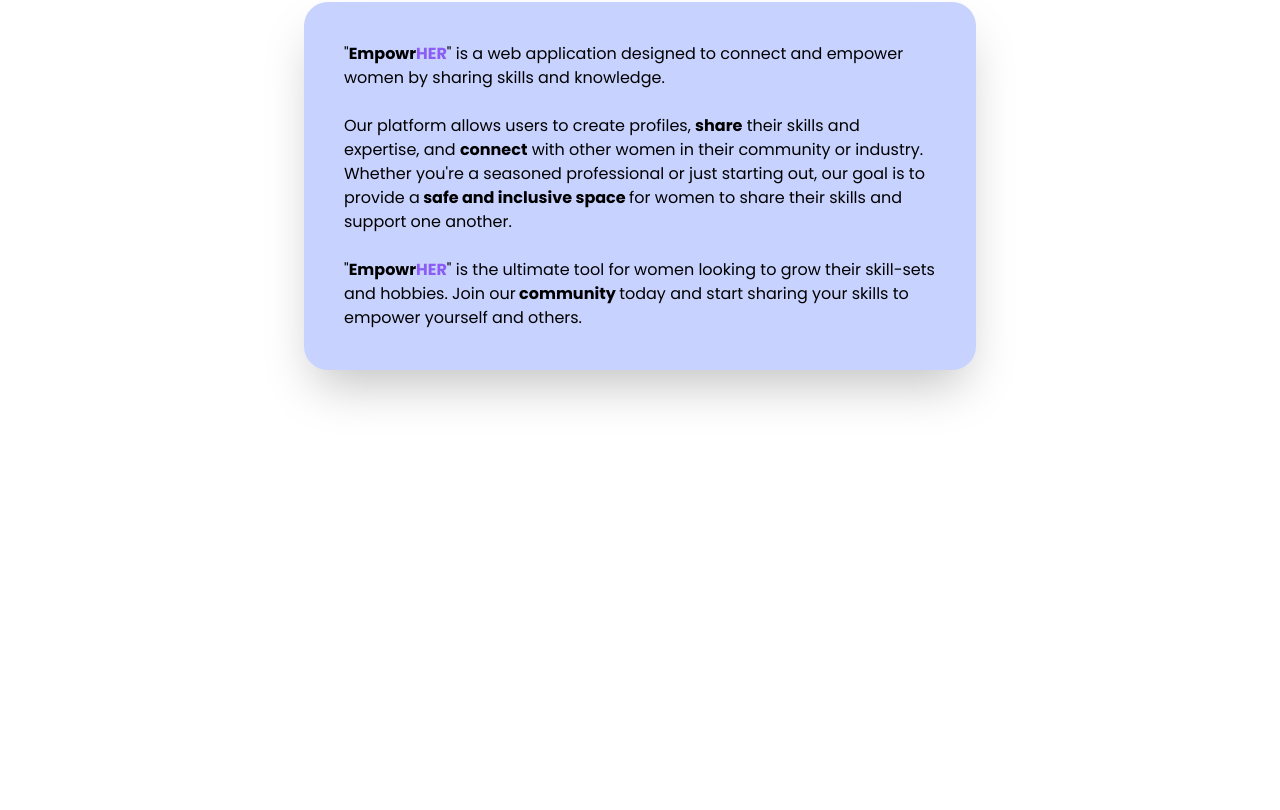
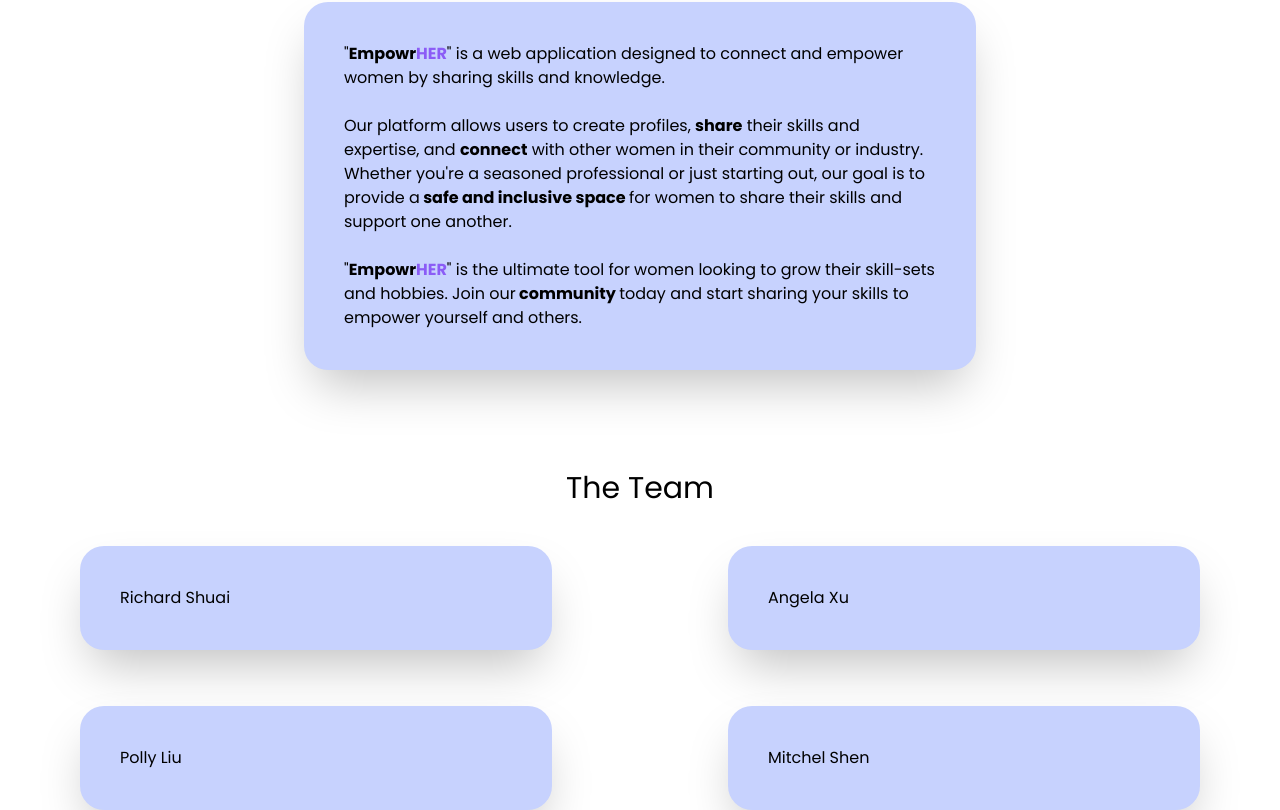
Before and after one commit to pollyliu1/EmpowrHER, a Next.js app in the folder client/: page / in a window 1280 px wide. Shown: the part 1674-2484 px from the top of the page. Before the commit the page ends 2144 px from the top, so only its background shows below. Built offline with nearby package versions, Linux system fonts and the light colour scheme; no server answers.

Commit message:
added beginnings of intro containers

```diff
--- a/client/src/components/Jumbotron.tsx
+++ b/client/src/components/Jumbotron.tsx
@@ -131,10 +131,27 @@ function Jumbotron({ user }) {
                             </p>
                         </div>
                     </section>
-                </div>
+          <section>
+            <h1 className="text-center text-3xl">The Team</h1>
+            <div className="grid grid-cols-2 gap-4">
+              <div className="col-span-1 mx-20 flex bg-indigo-200 shadow-2xl rounded-3xl float-left mt-10 pt-100 py-10 px-10">
+                <h1>Richard Shuai</h1>
+              </div>
+              <div className="col-span-1 mx-20 flex bg-indigo-200 shadow-2xl rounded-3xl float-right mt-10 pt-100 py-10 px-10">
+                <h1>Angela Xu</h1>
+              </div>
+              <div className="col-span-1 mx-20 flex bg-indigo-200 shadow-2xl rounded-3xl float-right mt-10 pt-100 py-10 px-10">
+                <h1>Polly Liu</h1>
+              </div>
+              <div className="col-span-1 mx-20 flex bg-indigo-200 shadow-2xl rounded-3xl float-right mt-10 pt-100 py-10 px-10">
+                <h1>Mitchel Shen</h1>
+              </div>
             </div>
-        </>
-    );
+          </section>
+        </div>
+      </div>
+    </>
+  );
 }
 
 export default Jumbotron;
--- a/client/src/components/Navbar.tsx
+++ b/client/src/components/Navbar.tsx
@@ -11,7 +11,7 @@ function Navbar({ user }) {
           <div className="flex space-x-4">
             <div>
               <a
-                href="#"
+                href="/"
                 className="flex item-center py-6 px-3 text-gray-700 hover:text-gray-600"
               >
                 <span className="font-extrabold text-gray-900 text-3xl">
--- a/client/src/pages/posts.tsx
+++ b/client/src/pages/posts.tsx
@@ -40,7 +40,7 @@ function Posts({ posts }) {
       <Navbar user={user} />
       <div className='max-w-lg mx-auto mt-20 border-purple-800'>
         <div className="relative flex items-center w-full h-12 rounded-lg focus-within:shadow-lg bg-white overflow-hidden ">
-          <div className="grid place-items-center h-full w-12 text-gray-300">
+          <div className="grid place-items-center h-full w-12 text-indigo-500">
             <svg xmlns="http://www.w3.org/2000/svg" className="h-6 w-6" fill="none" viewBox="0 0 24 24" stroke="currentColor">
               <path stroke-linecap="round" stroke-linejoin="round" stroke-width="2" d="M21 21l-6-6m2-5a7 7 0 11-14 0 7 7 0 0114 0z" />
             </svg>
```
